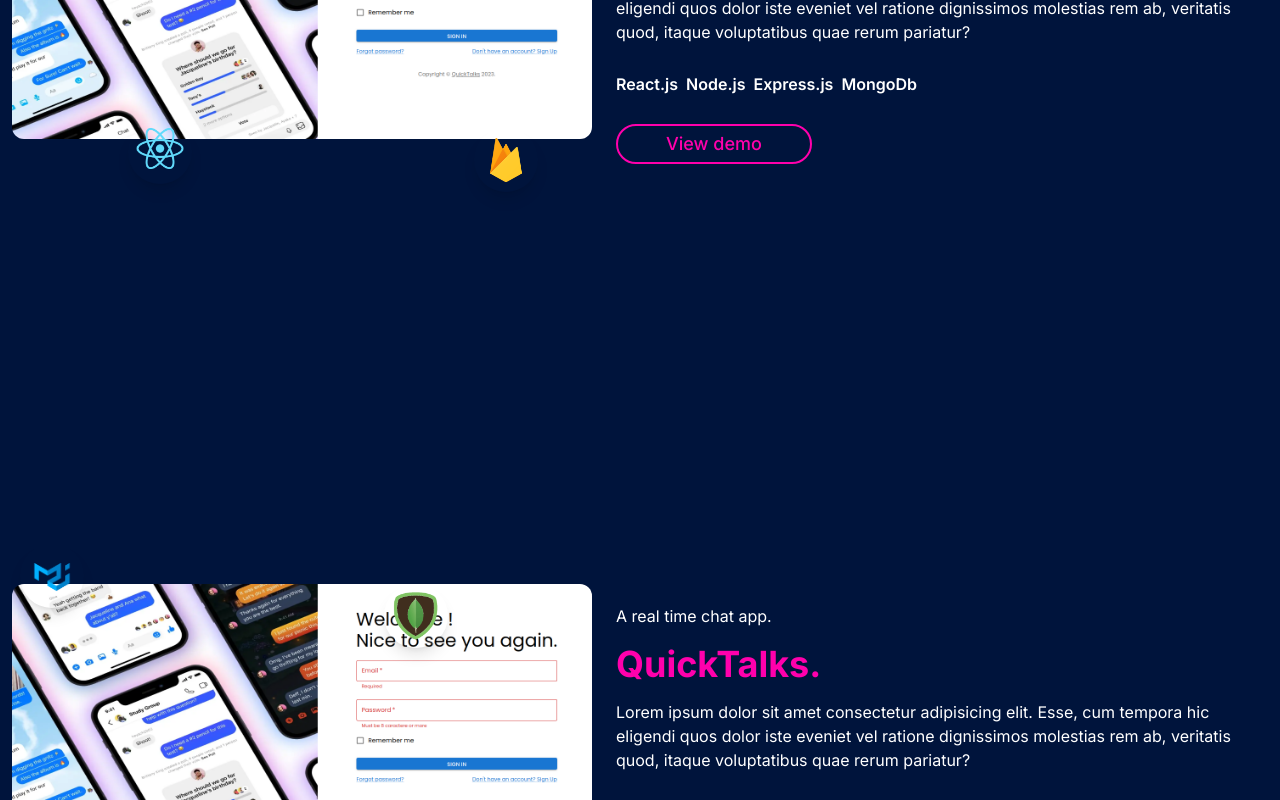
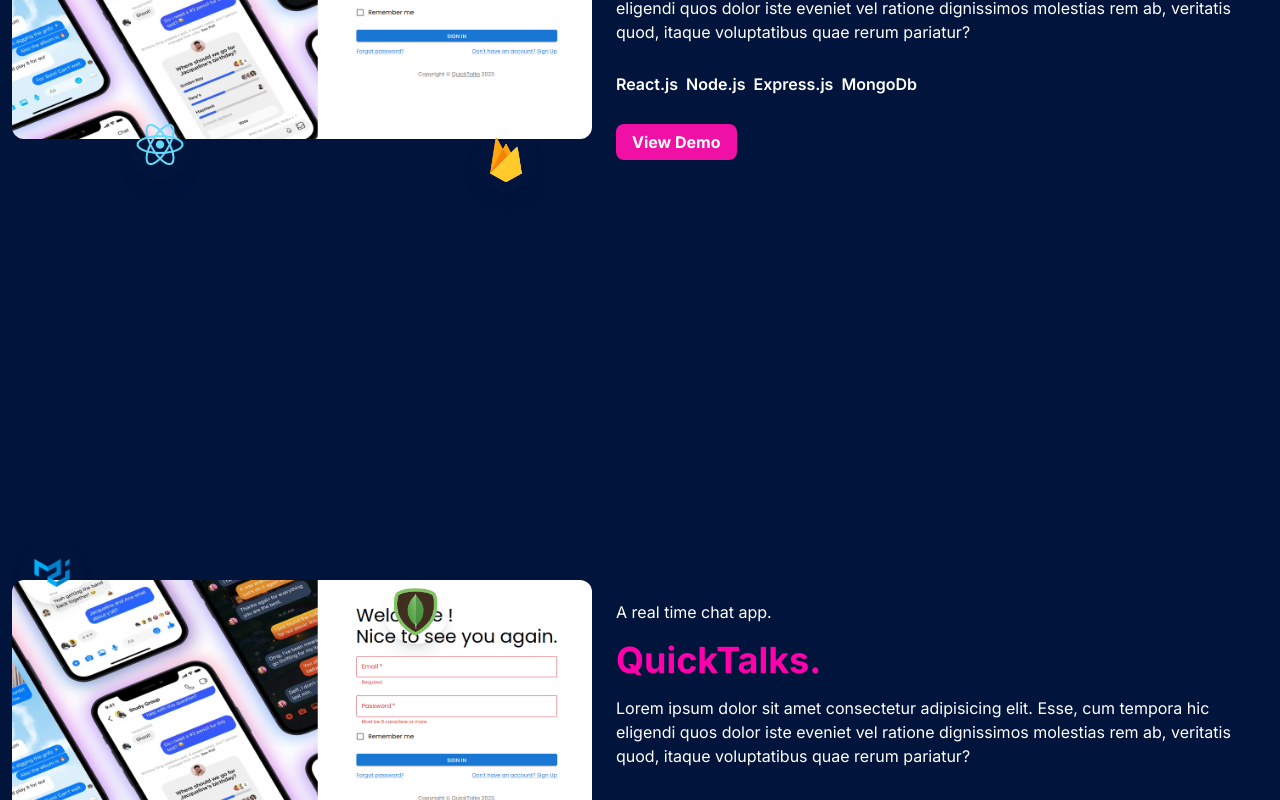
Before and after one commit to RasolomananaOlivier/portfolio, a Next.js app: page / in a window 1280 px wide. Shown: the part 3400-4200 px from the top of the page. Built offline with nearby package versions, Linux system fonts and the light colour scheme.

Commit message:
style : change projectCard button style

```diff
--- a/src/components/ProjectCard/ProjectCard.tsx
+++ b/src/components/ProjectCard/ProjectCard.tsx
@@ -62,25 +62,8 @@
           whileInView={{ opacity: 1, y: 0 }}
           transition={{ type: "tween", delay: 0.4 }}
         >
-          <button className="relative inline-flex items-center px-12 py-1 overflow-hidden text-lg font-medium text-[#FF00AC] border-2 border-[#FF00AC] rounded-full hover:text-white group hover:bg-slate-500">
-            <span className="absolute left-0 block w-full h-0 transition-all bg-indigo-600 opacity-100 group-hover:h-full top-1/2 group-hover:top-0 duration-400 ease"></span>
-            <span className="absolute right-0 flex items-center justify-start w-10 h-10 duration-300 transform translate-x-full group-hover:translate-x-0 ease">
-              <svg
-                className="w-5 h-5"
-                fill="none"
-                stroke="currentColor"
-                viewBox="0 0 24 24"
-                xmlns="http://www.w3.org/2000/svg"
-              >
-                <path
-                  stroke-linecap="round"
-                  stroke-linejoin="round"
-                  stroke-width="2"
-                  d="M14 5l7 7m0 0l-7 7m7-7H3"
-                ></path>
-              </svg>
-            </span>
-            <span className="relative"> View demo</span>
+          <button className="bg-[#f010a5] hover:bg-[#c90688] text-white font-bold py-1.5 px-4 rounded-lg">
+            View Demo
           </button>
         </motion.div>
       </div>
```
